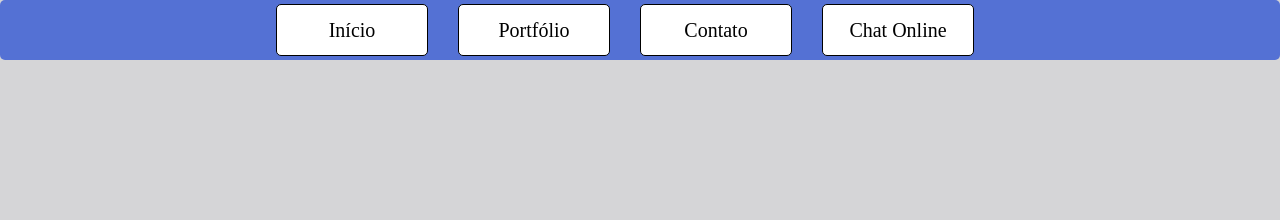
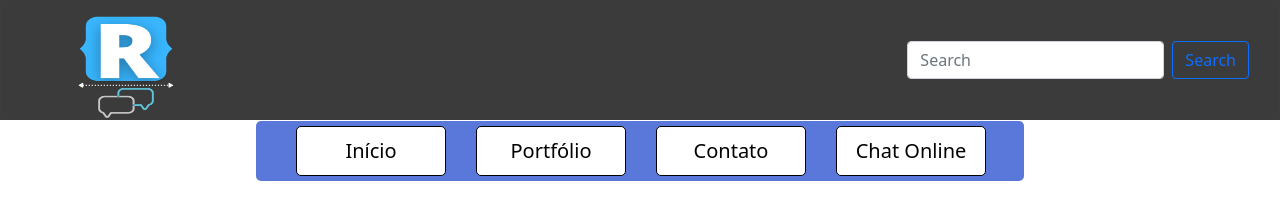
Before and after one commit to Raidude/Raidude.github.io, a website: page index.html in a window 1280 px wide. Drawn offline with nearby package versions, Linux system fonts and the light colour scheme.

Commit message:
Adicionei a logo no header e acrescentei o linkrel do bootstrap para as demais paginas

```diff
--- a/estilo.css
+++ b/estilo.css
@@ -11,7 +11,7 @@ body{
     justify-content: center;
     text-align: center;
     width: 100%;
-    background-color: rgba(204, 204, 207, 0.822);
+    background-color: rgba(255, 255, 255, 0.822);
 }
 
 .msgcurta{
@@ -84,6 +84,10 @@ body{
 
 }
 
+.cabecalho img{
+    margin-left: 50px;
+}
+
 .d-flex{
     align-items: flex-end;
     color: white;
@@ -131,7 +135,7 @@ body{
     display: flex;
     align-items: center;
     justify-content: center;
-    width: 100%;
+    width: 60%;
     margin: 0 auto;
     border-radius: 5px;
     margin-bottom: 1px;
--- a/index.html
+++ b/index.html
@@ -4,12 +4,27 @@
     <meta charset="UTF-8">
     <title>Document</title>
     <link rel="stylesheet" href="estilo.css">
+    <link href="https://cdn.jsdelivr.net/npm/bootstrap@5.1.3/dist/css/bootstrap.min.css" rel="stylesheet" integrity="sha384-1BmE4kWBq78iYhFldvKuhfTAU6auU8tT94WrHftjDbrCEXSU1oBoqyl2QvZ6jIW3" crossorigin="anonymous">
 </head>
 <body>
+    <div class="cabecalho">
+        <img id="logo" src="image/R.png" alt="" width="150px" height="118px">
+        <div>
+          <form class="d-flex">
+            <input class="form-control me-2" type="search" placeholder="Search" aria-label="Search">
+            <button class="btn btn-outline-primary" type="submit">Search</button>
+          </form>
+        </div>
+    </div>
+
     <nav class="menu">
         <ul>
-            <a href=""><li>Início</li></a><a href="portfolio.html"><li>Portfólio</li></a><a href=""><li>Contato</li></a><a href=""><li>Chat Online</li></a>
+            <a href=""><li>Início</li></a><a href="portfolio.html"><li>Portfólio</li></a><a href=""><li>Contato</li></a><a href="chat.html"><li>Chat Online</li></a>
         </ul>
     </nav>
+
+    <script src="https://cdn.jsdelivr.net/npm/bootstrap@5.1.3/dist/js/bootstrap.bundle.min.js" integrity="sha384-ka7Sk0Gln4gmtz2MlQnikT1wXgYsOg+OMhuP+IlRH9sENBO0LRn5q+8nbTov4+1p" crossorigin="anonymous"></script>
+    <script src="https://cdn.jsdelivr.net/npm/@popperjs/core@2.10.2/dist/umd/popper.min.js" integrity="sha384-7+zCNj/IqJ95wo16oMtfsKbZ9ccEh31eOz1HGyDuCQ6wgnyJNSYdrPa03rtR1zdB" crossorigin="anonymous"></script>
+    <script src="https://cdn.jsdelivr.net/npm/bootstrap@5.1.3/dist/js/bootstrap.min.js" integrity="sha384-QJHtvGhmr9XOIpI6YVutG+2QOK9T+ZnN4kzFN1RtK3zEFEIsxhlmWl5/YESvpZ13" crossorigin="anonymous"></script>
 </body>
 </html>
```
Also changed, not shown: chat.html (+1 -1 lines), portfolio.html (+16 -1 lines), image/R.png (added), image/Rr.png (added).
